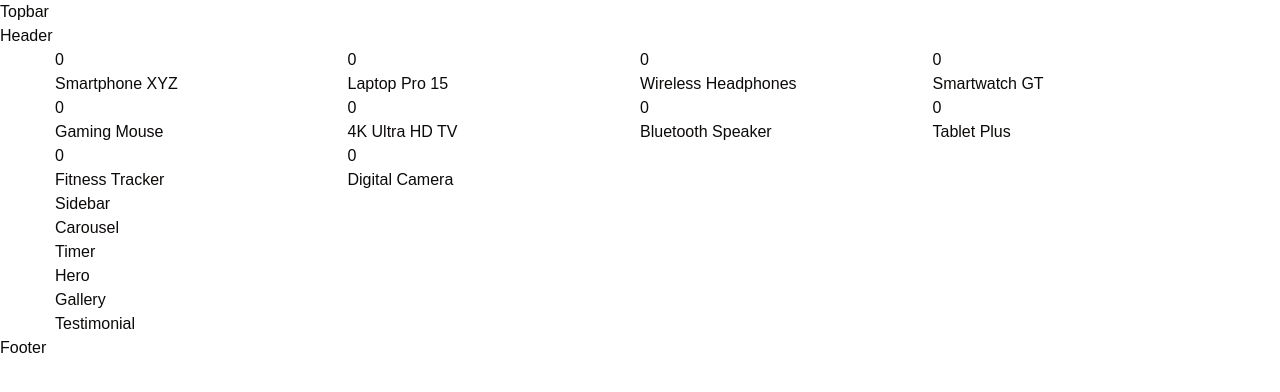
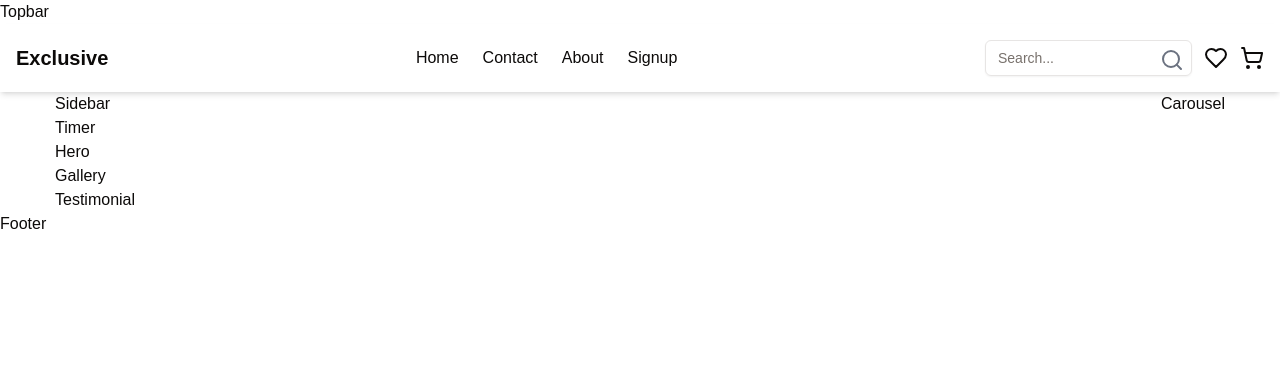
Before and after one commit to sharjeel-ahmed17/gaiic_hackathon_3, a Next.js app: page / in a window 1280 px wide. Shown: the top 392 px of the page. Built offline with nearby package versions, Linux system fonts and the light colour scheme.

Commit message:
write header code

```diff
--- a/src/app/page.tsx
+++ b/src/app/page.tsx
@@ -6,16 +6,23 @@ import Testimonial from '@/components/home/testimonial/Testimonial'
 import Timer from '@/components/home/timer/Timer'
 import GridProducts from '@/components/GridProducts'
 import { products } from './data/productData'
+import Heading from '@/components/Heading'
 
 
 
 const Home = () => {
   return (
     <div>
+
+
       {/* grid products  */}
-      <GridProducts products={products}/>
-      <Sidebar/>
+      {/* <GridProducts products={products}/> */}
+      <div className='flex justify-between '>
+
+
+      <Sidebar />
       <Carousel />
+      </div>
       <Timer />
       <Hero />
       <Gallery/>
--- a/src/components/common/header/Header.tsx
+++ b/src/components/common/header/Header.tsx
@@ -1,9 +1,119 @@
+// import Link from "next/link";
+// import { Heart, Search, ShoppingCart } from "lucide-react";
+// import { Input } from "@/components/ui/input";
+// const Header = () => {
+//   return (
+//     <div className="flex justify-between">
+//       {/* left */}
+//       <div>logo</div>
+//       {/* mid */}
+//       <div>
+//         <ul className="flex gap-3">
+//           <li>
+//             <Link href="#">home</Link>
+//           </li>
+//           <li>
+//             <Link href="#">contact</Link>
+//           </li>
+//           <li>
+//             <Link href="#">about</Link>
+//           </li>
+//           <li>
+//             <Link href="#">signup</Link>
+//           </li>
+//         </ul>
+//       </div>
+//       {/* right */}
+//       <div className="flex gap-3 items-center">
+//         <div className="relative">
 
+//         <Input type="search" />
+//         <Search className="absolute right-1 top-1"/>
+//         </div>
+
+//         <Heart />
+//         <ShoppingCart />
+//       </div>
+//     </div>
+//   );
+// };
+
+// export default Header;
+
+"use client"
+import React, { useState } from "react";
+import Link from "next/link";
+import { Heart, Search, ShoppingCart, Menu, X } from "lucide-react";
+import { Input } from "@/components/ui/input";
 
 const Header = () => {
+  const [isSidebarOpen, setIsSidebarOpen] = useState(false);
+
+  const toggleSidebar = () => {
+    setIsSidebarOpen(!isSidebarOpen);
+  };
+
   return (
-    <div>Header</div>
-  )
-}
+    <header className="flex justify-between items-center p-4 bg-white shadow-md">
+      {/* Logo */}
+      <div className="text-xl font-bold">Exclusive</div>
 
-export default Header
+      {/* Desktop Navigation */}
+      <nav className="hidden md:flex gap-6">
+        <Link href="#">Home</Link>
+        <Link href="#">Contact</Link>
+        <Link href="#">About</Link>
+        <Link href="#">Signup</Link>
+      </nav>
+
+      {/* Right Section */}
+      <div className="flex gap-3 items-center">
+        {/* Search Input */}
+        <div className="relative hidden md:block">
+          <Input type="search" placeholder="Search..." />
+          <Search className="absolute right-2 top-2 text-gray-500" />
+        </div>
+
+        {/* Icons */}
+        <Heart />
+        <ShoppingCart />
+
+        {/* Hamburger Menu */}
+        <Menu
+          className="block md:hidden cursor-pointer"
+          onClick={toggleSidebar}
+        />
+      </div>
+
+      {/* Mobile Sidebar */}
+      {isSidebarOpen && (
+        <div className="fixed inset-0 bg-black bg-opacity-50 z-10">
+          <div className="fixed top-0 left-0 h-full w-2/3 bg-white p-6 z-20">
+            <button
+              className="absolute top-4 right-4 text-gray-600"
+              onClick={toggleSidebar}
+            >
+              <X size={24} />
+            </button>
+            <nav className="flex flex-col gap-4 mt-8">
+              <Link href="#" onClick={toggleSidebar}>
+                Home
+              </Link>
+              <Link href="#" onClick={toggleSidebar}>
+                Contact
+              </Link>
+              <Link href="#" onClick={toggleSidebar}>
+                About
+              </Link>
+              <Link href="#" onClick={toggleSidebar}>
+                Signup
+              </Link>
+            </nav>
+          </div>
+        </div>
+      )}
+    </header>
+  );
+};
+
+export default Header;
--- a/src/components/home/carousel/Carousel.tsx
+++ b/src/components/home/carousel/Carousel.tsx
@@ -2,7 +2,7 @@
 
 const Carousel = () => {
   return (
-    <div>Carousel</div>
+    <div className="">Carousel</div>
   )
 }
 
--- /dev/null
+++ b/src/components/ui/input.tsx
@@ -0,0 +1,22 @@
+import * as React from "react"
+
+import { cn } from "@/lib/utils"
+
+const Input = React.forwardRef<HTMLInputElement, React.ComponentProps<"input">>(
+  ({ className, type, ...props }, ref) => {
+    return (
+      <input
+        type={type}
+        className={cn(
+          "flex h-9 w-full rounded-md border border-input bg-transparent px-3 py-1 text-base shadow-sm transition-colors file:border-0 file:bg-transparent file:text-sm file:font-medium file:text-foreground placeholder:text-muted-foreground focus-visible:outline-none focus-visible:ring-1 focus-visible:ring-ring disabled:cursor-not-allowed disabled:opacity-50 md:text-sm",
+          className
+        )}
+        ref={ref}
+        {...props}
+      />
+    )
+  }
+)
+Input.displayName = "Input"
+
+export { Input }
```
Also changed, not shown: src/app/data/productData.ts (line endings or trailing spaces).
